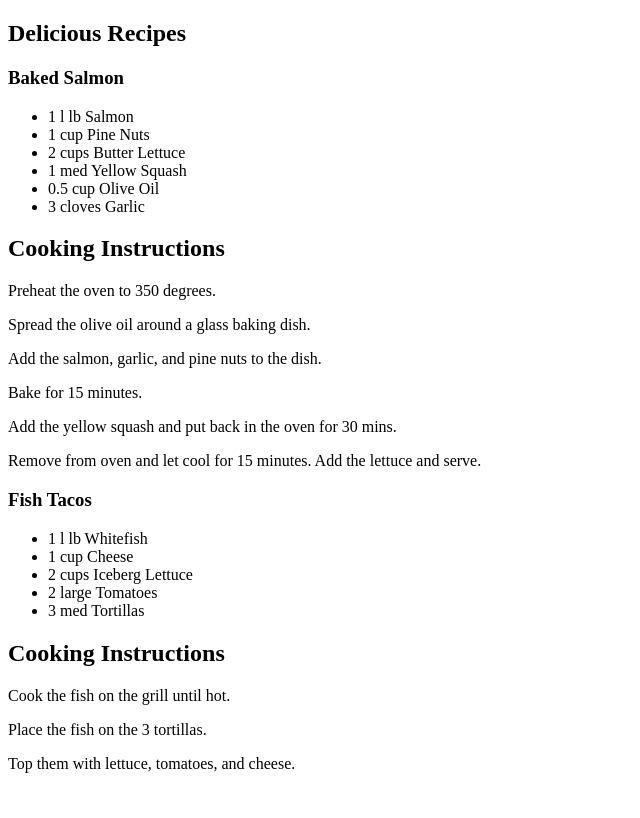
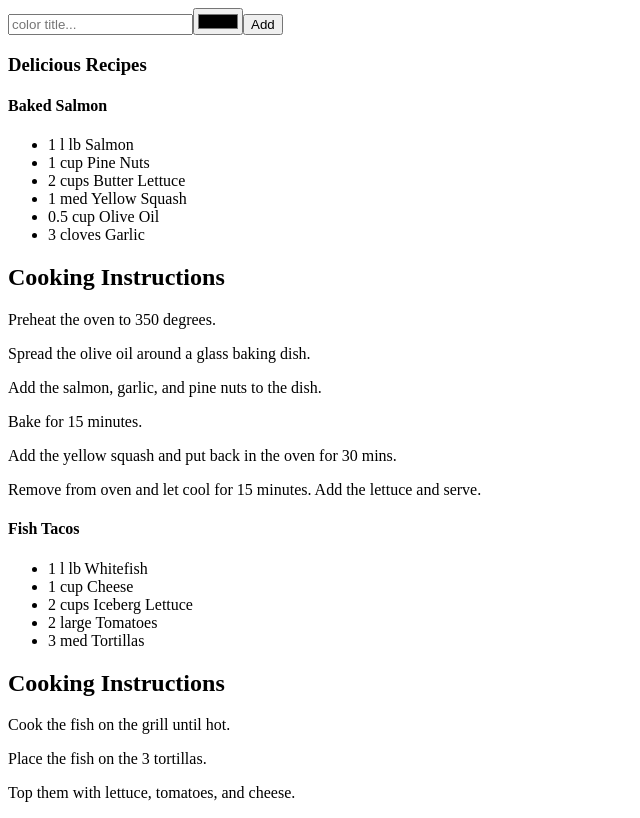
Before and after one commit to klochkovS/ReactDemo, a React app: page / in a window 1280 px wide. Shown: the whole page, without its empty margins (0-640 px from the left). Built offline with nearby package versions, Linux system fonts and the light colour scheme.

Commit message:
add AddColorForm Component

```diff
--- a/package.json
+++ b/package.json
@@ -15,6 +15,7 @@
   "devDependencies": {
     "babel-cli": "^6.26.0",
     "babel-core": "^6.26.3",
+    "babel-eslint": "^8.2.3",
     "babel-loader": "^7.1.4",
     "babel-preset-env": "^1.7.0",
     "babel-preset-react": "^6.24.1",
--- /dev/null
+++ b/src/Components/AddColorForm.jsx
@@ -0,0 +1,29 @@
+import React from 'react';
+
+const AddColorForm = ({ onNewColor = f => f }) => {
+  let _title;
+  let _color;
+
+  const submit = (evnt) => {
+    evnt.preventDefault();
+    onNewColor(_title.value, _color.value);
+    _title.value = '';
+    _color.value = '#000000';
+    _title.focus();
+  };
+
+  return (
+    <form onSubmit={submit}>
+      <input
+        ref={input => _title = input}
+        type="text"
+        placeholder="color title..."
+        required
+      />
+      <input ref={input => _color = input} type="color" required />
+      <button>Add</button>
+    </form>
+  );
+};
+
+export default AddColorForm;
--- a/src/Components/App.jsx
+++ b/src/Components/App.jsx
@@ -1,7 +1,18 @@
 import React from 'react';
 import recipesData from '../data';
 import Menu from './Menu';
+import AddColorForm from './AddColorForm';
 
-const App = () => <Menu recipes={recipesData} />;
+
+const logColor = (title, color) =>
+  console.log(`New Color: ${title} | ${color}`);
+
+const App = () => (
+  <section>
+    <AddColorForm onNewColor={logColor} />
+    <Menu recipes={recipesData} />
+  </section>
+);
+
 
 export default App;
--- a/webpack.config.js
+++ b/webpack.config.js
@@ -5,6 +5,10 @@ const bundlePath = path.resolve(__dirname, 'dist/');
 
 module.exports = {
   entry: './src/index.jsx',
+  output: {
+    publicPath: bundlePath,
+    filename: 'bundle.js',
+  },
   module: {
     rules: [
       {
@@ -20,15 +24,13 @@ module.exports = {
     ],
   },
   resolve: { extensions: ['*', '.js', '.jsx'] },
-  output: {
-    publicPath: bundlePath,
-    filename: 'bundle.js',
-  },
   devtool: 'sourcemap',
   devServer: {
     contentBase: path.join(__dirname, 'public'),
     port: 3000,
     publicPath: 'http://localhost:3000/dist',
   },
-  plugins: [new webpack.HotModuleReplacementPlugin()],
+  plugins: [
+    new webpack.HotModuleReplacementPlugin(),
+  ],
 };
```
Also changed, not shown: src/Components/Summary.jsx (added, +37 -0 lines), .eslintrc.js, 2 other files (tests, documents, lock files or other folders).
